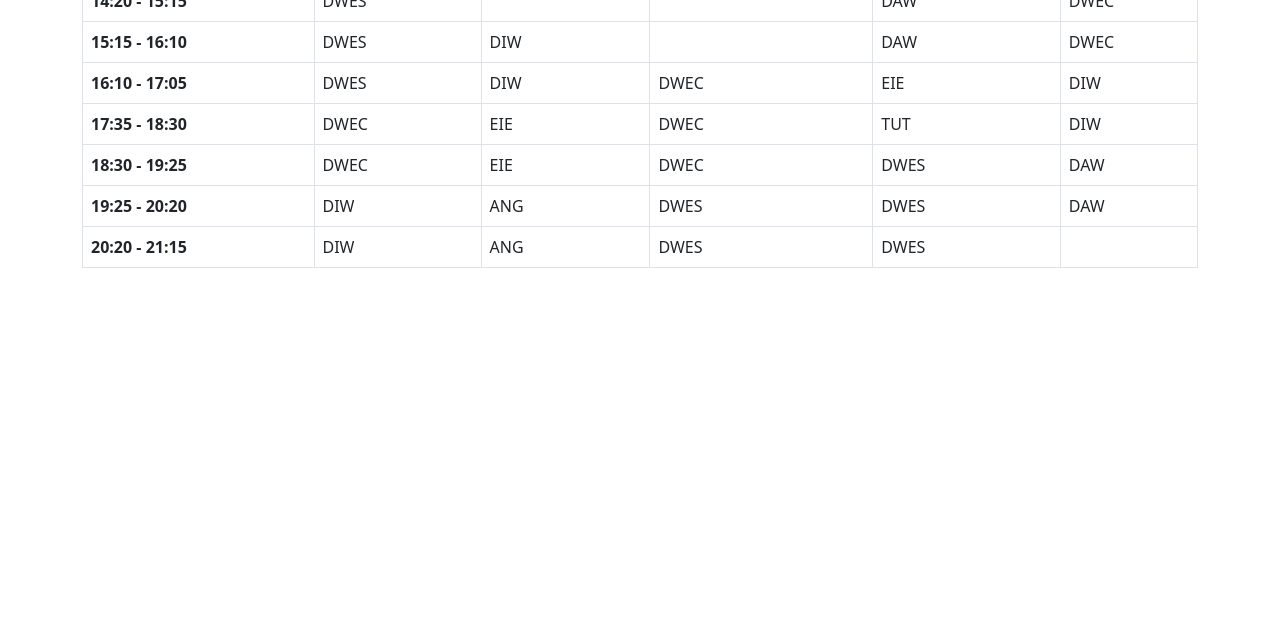
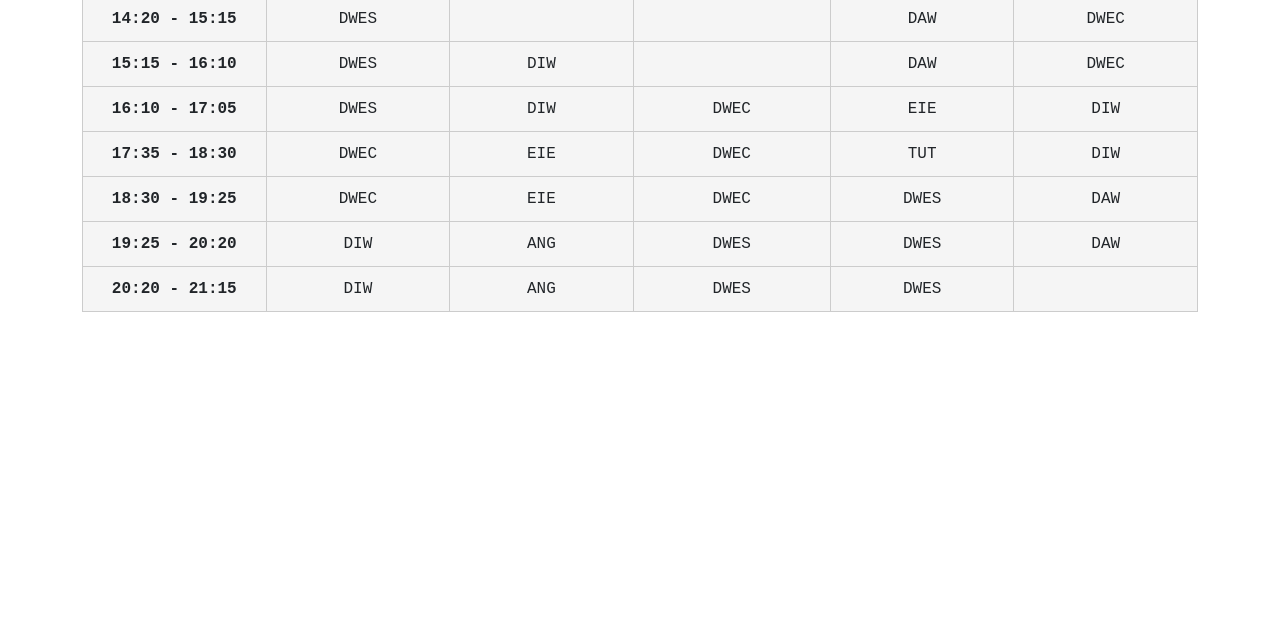
Before and after one commit to marclimar3/class-schedule, a plain HTML site: page index.html in a window 1280 px wide. Shown: the part 165-800 px from the top of the page. Drawn offline with nearby package versions, Linux system fonts and the light colour scheme; the site is published under a folder, as on GitHub Pages, so addresses that start at the root find nothing.

Commit message:
Update index.html

```diff
--- a/index.html
+++ b/index.html
@@ -19,9 +19,9 @@
       crossorigin="anonymous"
     ></script>
     <!-- Custom CSS -->
-    <link rel="stylesheet" href="/css/style.css" />
+    <link rel="stylesheet" href="css/style.css" />
     <!-- Favicon -->
-    <link rel="shortcut icon" href="/img/favicon.ico" type="image/x-icon" />
+    <link rel="shortcut icon" href="img/favicon.ico" type="image/x-icon" />
   </head>
   <body>
     <div class="container mt-5">
```
